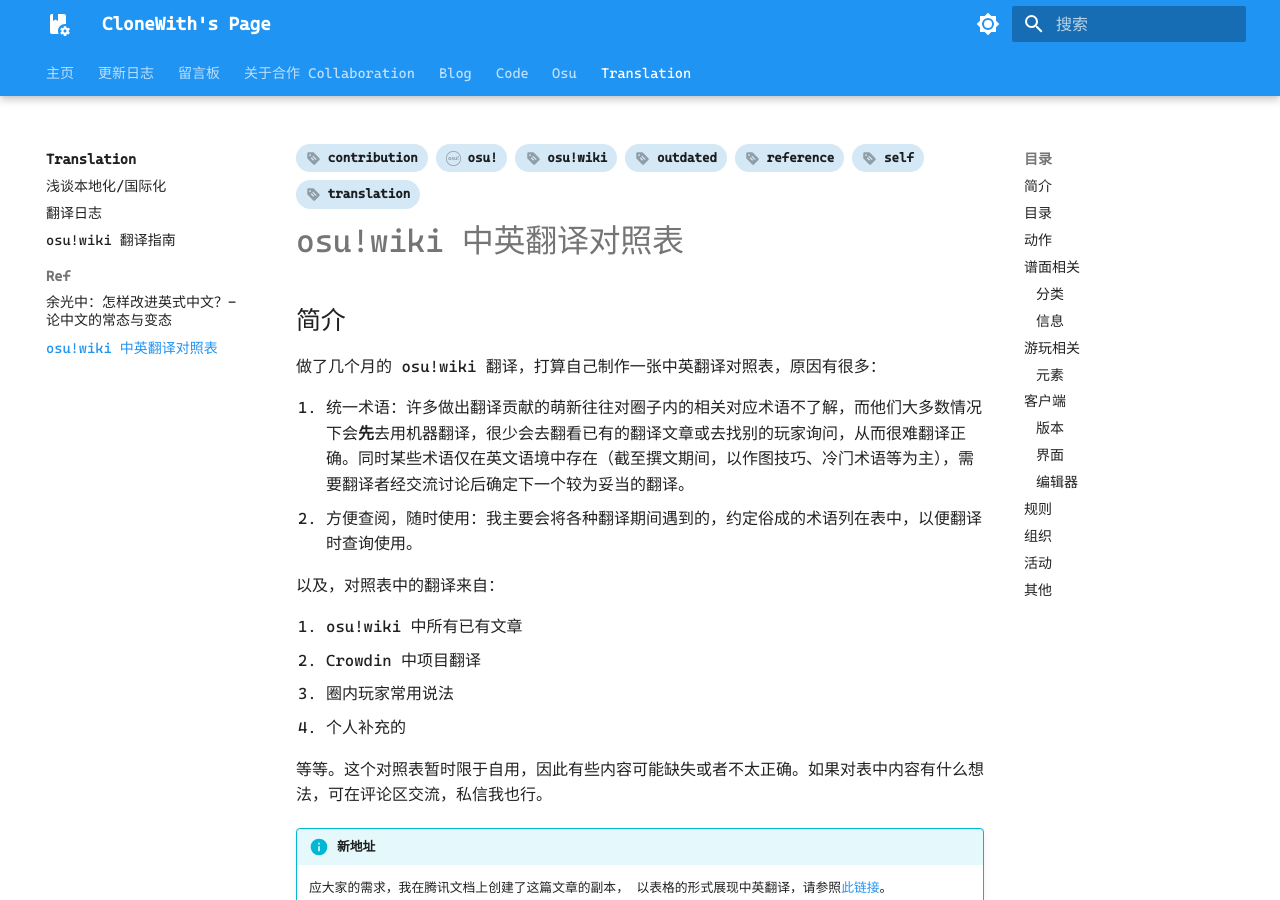
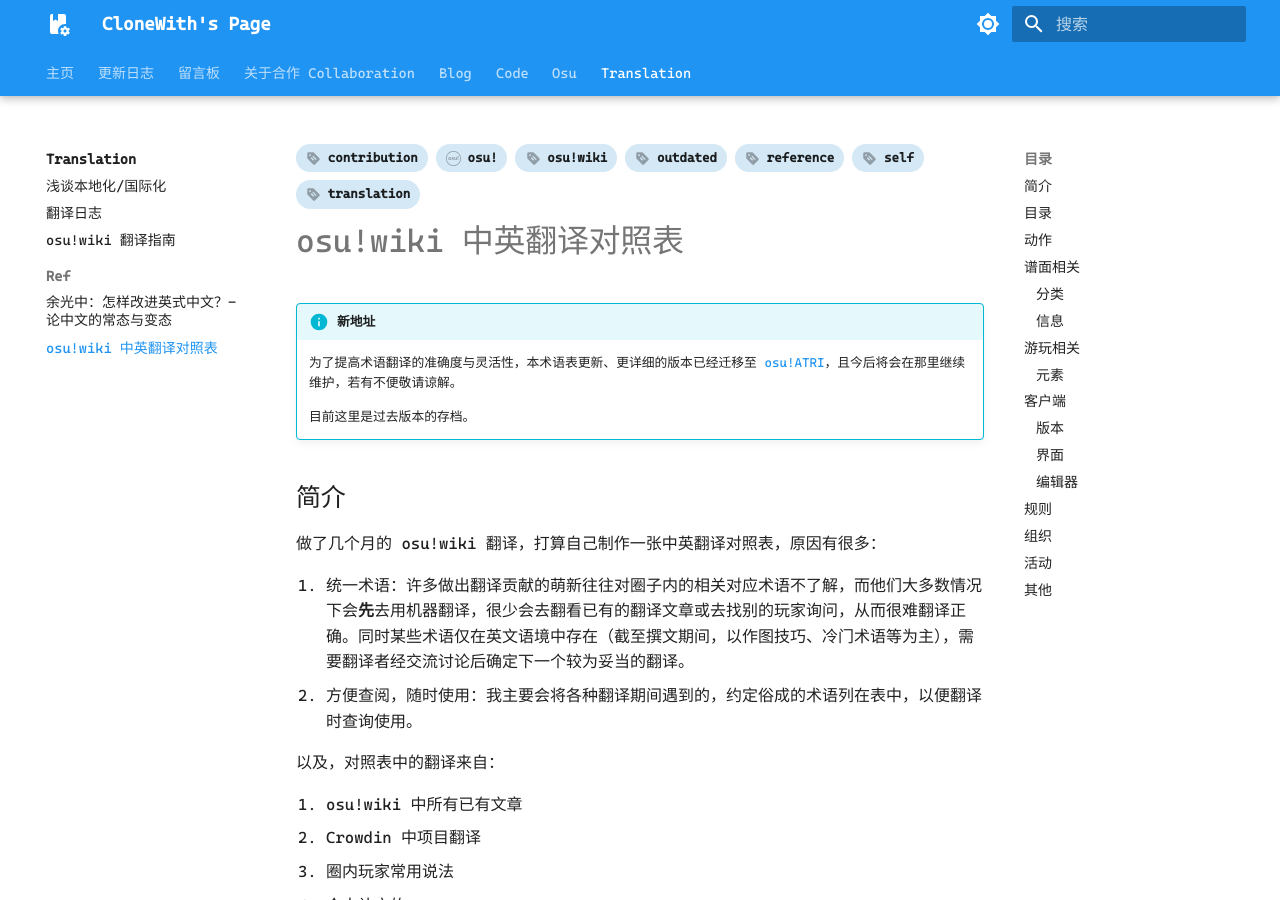
Before and after one commit to Sunnyboy971/Sunnyboy971.github.io, an MkDocs documentation site: the page built from docs/translation/ref/osuwiki-ezref.md, in a window 1280 px wide and 900 px high. Built offline with MkDocs 1.6.1 and Material for MkDocs 9.7.7, drawn with Linux system fonts in a browser that asks for light colours; some web fonts are replaced; comment, search, counter and statistics services are not loaded.

Commit message:
Add direct link to osu!ATRI dictionary

```diff
--- a/docs/translation/ref/osuwiki-ezref.md
+++ b/docs/translation/ref/osuwiki-ezref.md
@@ -11,6 +11,11 @@ comments: true
 ---
 
 # osu!wiki 中英翻译对照表
+
+!!! info "新地址"
+    为了提高术语翻译的准确度与灵活性，本术语表更新、更详细的版本已经迁移至 [osu!ATRI](https://osu-atri.github.io/osu-dictionary/docs)，且今后将会在那里继续维护，若有不便敬请谅解。
+
+    目前这里是过去版本的存档。
 
 ## 简介 {#intro}
 
```
